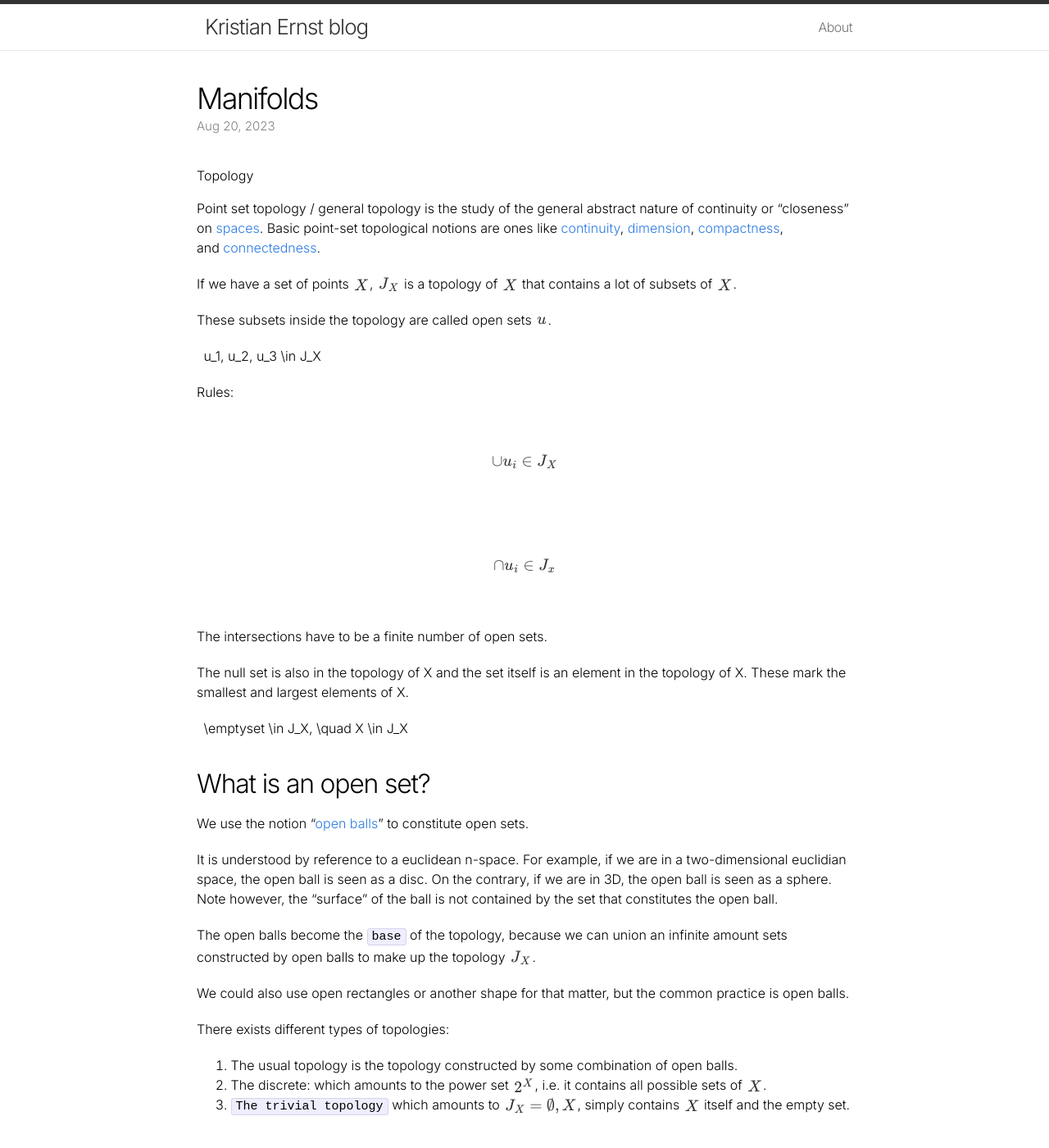
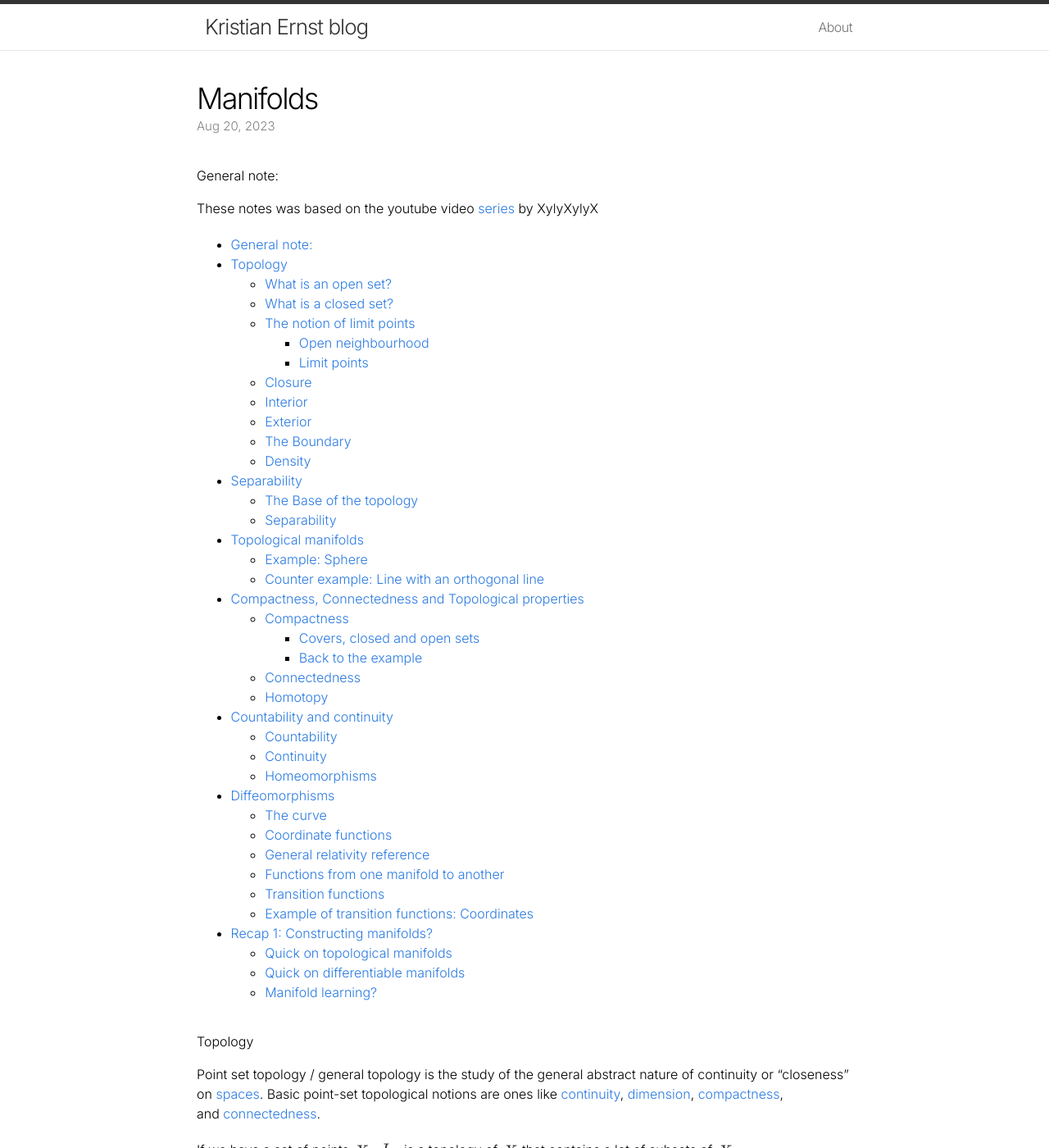
Before and after one commit to kristianernst/kristianernst.github.io, a Jekyll site: the page built from _posts/2023-08-20-manifolds.markdown, in a window 1280 px wide and 1400 px high. Shown: the whole window at 82% size. Built offline with Jekyll 4.4.1, drawn with Linux system fonts in a browser that asks for light colours; formulas are drawn with MathJax 3.

Commit message:
updated math

```diff
--- a/_posts/2023-08-20-LongLoRA.markdown
+++ b/_posts/2023-08-20-LongLoRA.markdown
@@ -62,7 +62,7 @@
 
 \\(S^2\\) attention: shift short attention:
 
-![zoomed image](/assets/nlp/assets/image-20231005164105473.png){: .zoomed}
+![zoomed image](assets/nlp/image-20231005164105473.png){: .zoomed}
 
 We present shift short attention (S2-Attn) as an efficient substitute for standard self-attention. As shown in Figure 2, we split context length into several groups and conduct attention in each group individually. In half attention heads, we shift the tokens by half group size, which ensures the information flow between neighbouring groups. For example, we use S2-Attn with group size 2048 to approximate the total 8192 context length training.
 
@@ -70,10 +70,10 @@
 
 We empirically show that learnable embedding and normalization layers are the key to unlocking long context LoRA fine-tuning,
 
-![zoomed image](/assets/nlp/assets/image-20231005164056529.png){: .zoomed}
+![zoomed image](assets/nlp/image-20231005164056529.png){: .zoomed}
 
 We shift the group partition by half group size in half attention heads. Taking the overall 8192 context length for example, in pattern 1, the first group conducts self-attention from 1st to 2048th tokens. In Pattern 2, the group partition is shifted by 1024. The first attention group begins from 1025th and ends at 3072th tokens, while the first and the last 1024 tokens belong to the same group. We use patterns 1 and 2 in each half self-attention heads respectively. This manner does not increase additional computation cost but enables the the information flow between different groups. We show that it gets close to the standard attention baseline in Table 1.
 
 **Easy Implementation.** Shift short attention is easy to implement. It involves only two steps: (1) shifting tokens in half attention heads, and (2) transposing features from token dimension to batch dimension. Two lines of code are enough. We provide a PyTorch-style code in Algorithm 1. In the following, we make a pilot study and clarify the reasons for our design step by step.
 
-![zoomed image](/assets/nlp/assets/image-20231005164124428.png){: .zoomed}
+![zoomed image](assets/nlp/image-20231005164124428.png){: .zoomed}
--- a/_posts/2023-08-20-fast_pytorch.markdown
+++ b/_posts/2023-08-20-fast_pytorch.markdown
@@ -87,7 +87,7 @@
 
 This function is called a “Linear affine quantization”.
 
-![image-20231005162335159](/assets/pytorch/assets/image-20231005162335159.png){: .zoom50% }
+![image-20231005162335159](assets/pytorch/image-20231005162335159.png){: .zoom50% }
 
 [https://devblog.pytorchlightning.ai/how-to-train-edge-optimized-speech-recognition-models-with-pytorch-lightning-part-2-quantization-2eaa676b1512](https://devblog.pytorchlightning.ai/how-to-train-edge-optimized-speech-recognition-models-with-pytorch-lightning-part-2-quantization-2eaa676b1512)
 
--- a/_posts/2023-08-20-manifolds.markdown
+++ b/_posts/2023-08-20-manifolds.markdown
@@ -7,6 +7,54 @@
 category: "Math"
 mathjax: true
 ---
+
+# General note:
+
+These notes was based on the youtube video [series](https://www.youtube.com/watch?v=CEXSSz0gZI4&list=PLRlVmXqzHjUQHEx63ZFxV-0Ortgf-rpJo) by XylyXylyX
+
+
+
+- [General note:](#general-note)
+- [Topology](#topology)
+  - [What is an open set?](#what-is-an-open-set)
+  - [What is a closed set?](#what-is-a-closed-set)
+  - [The notion of limit points](#the-notion-of-limit-points)
+    - [Open neighbourhood](#open-neighbourhood)
+    - [Limit points](#limit-points)
+  - [Closure](#closure)
+  - [Interior](#interior)
+  - [Exterior](#exterior)
+  - [The Boundary](#the-boundary)
+  - [Density](#density)
+- [Separability](#separability)
+  - [The Base of the topology](#the-base-of-the-topology)
+  - [Separability](#separability-1)
+- [Topological manifolds](#topological-manifolds)
+    - [Example: Sphere](#example-sphere)
+    - [Counter example: Line with an orthogonal line](#counter-example-line-with-an-orthogonal-line)
+- [Compactness, Connectedness and Topological properties](#compactness-connectedness-and-topological-properties)
+  - [Compactness](#compactness)
+    - [Covers, closed and open sets](#covers-closed-and-open-sets)
+    - [Back to the example](#back-to-the-example)
+  - [Connectedness](#connectedness)
+  - [Homotopy](#homotopy)
+- [Countability and continuity](#countability-and-continuity)
+  - [Countability](#countability)
+  - [Continuity](#continuity)
+  - [Homeomorphisms](#homeomorphisms)
+- [Diffeomorphisms](#diffeomorphisms)
+  - [The curve](#the-curve)
+  - [Coordinate functions](#coordinate-functions)
+  - [General relativity reference](#general-relativity-reference)
+  - [Functions from one manifold to another](#functions-from-one-manifold-to-another)
+  - [Transition functions](#transition-functions)
+  - [Example of transition functions: Coordinates](#example-of-transition-functions-coordinates)
+- [Recap 1: Constructing manifolds?](#recap-1-constructing-manifolds)
+  - [Quick on topological manifolds](#quick-on-topological-manifolds)
+  - [Quick on differentiable manifolds](#quick-on-differentiable-manifolds)
+  - [Manifold learning?](#manifold-learning)
+
+
 
 # Topology
 
@@ -124,7 +172,7 @@
 
 What is not in the exterior nor in the interior.
 
-![Untitled](/assets/manifold/assets/Untitled.png){: .zoom50% }
+![Untitled](assets/manifold/Untitled.png){: .zoom50% }
 
 ## Density
 
@@ -164,7 +212,7 @@
 
 This is an extension of T1 that also says that the two sets V and U has to be disjoint!
 
-![Untitled](/assets/manifold/assets/Untitled-6515138.png){: .zoom50% }
+![Untitled](assets/manifold/Untitled-6515138.png){: .zoom50% }
 
 It is clear that if \\(T_1\\) is true, then \\(T_0\\) is automatically true, however not the other way around.
 
@@ -197,7 +245,7 @@
 
 **Example of mapping to R2:**
 
-![Untitled](/assets/manifold/assets/Untitled-6515426.png){: .zoom50% }
+![Untitled](assets/manifold/Untitled-6515426.png){: .zoom50% }
 
 ### Example: Sphere
 
@@ -259,13 +307,13 @@
 
 Here's how a geometric interpretation of a function \\(f\\) mapping \\(U_p\\) to \\(V\\)
 
-![Untitled](/assets/manifold/assets/Untitled 1-6515433.png){: .zoom50% }
+![Untitled](assets/manifold/Untitled 1-6515433.png){: .zoom50% }
 
 Then we do it again, but instead of removing the south pole, we remove the north pole.
 
 \\(U_q = X \setminus p\\)
 
-![Untitled](/assets/manifold/assets/Untitled 2-6515436.png){: .zoom50% }
+![Untitled](assets/manifold/Untitled 2-6515436.png){: .zoom50% }
 
 We then take these two homeomorphisms, pair them up with the sets they are attached to, and put them in a set together
 
@@ -277,14 +325,14 @@
 
 And X is essentially two lines, where one begins from a point on the other line and is ortogonal to that line.
 
-![Untitled](/assets/manifold/assets/Untitled 3-6515441.png){: .zoom50% }
+![Untitled](assets/manifold/Untitled 3-6515441.png){: .zoom50% }
 
 It is impossible to construct a homeomorphic relationship between these two topological spaces. It is possible to map from the higher dimensional space to the lower dimensional one, but not the other way around. Therefore \\(f^{-1}\\) is not onto and one to one (and is thus not invertible).
 
 
 # Compactness, Connectedness and Topological properties
 
-![Untitled](/assets/manifold/assets/Untitled-6515326.png){: .zoom50% }
+![Untitled](assets/manifold/Untitled-6515326.png){: .zoom50% }
 
 How do we know that a space is homeomorphic to another space? (in this case X and Y). Any single function that is 1-1 onto and i continuous and has a continuous inverse, then the two spaces are homeomorphic.
 
@@ -355,13 +403,13 @@
 
 If we have a topological space \\((X, J_X)\\)
 
-![Untitled](/assets/manifold/assets/Untitled 1-6515321.png){: .zoom50% }
+![Untitled](assets/manifold/Untitled 1-6515321.png){: .zoom50% }
 
 Where the space X consists of two spaces G and H, let G and H be open sets in the topology, if there is no intersection between them, then we can say that the space \\(X\\) is NOT connected.
 
 By the property of homeomorphism, if we map to another topological space, the property of connectedness follows:
 
-![Untitled](/assets/manifold/assets/Untitled 2.png){: .zoom50% }
+![Untitled](assets/manifold/Untitled 2.png){: .zoom50% }
 
 **Path-connectedness**
 
@@ -375,13 +423,13 @@
 
 If you are path connected, you are connected.
 
-![Untitled](/assets/manifold/assets/Untitled 3.png){: .zoom50% }
+![Untitled](assets/manifold/Untitled 3.png){: .zoom50% }
 
 ## Homotopy
 
 Definition: A continuous transformation from one function to another. A homotopy between functions \\(f\\) and \\(g\\) from a space \\(X\\) to a space \\(Y\\) is a continuous map \\(G\\) from \\(X \times [0,1] \rightarrow Y\\) such that \\(G(x,0)=f(x)\\) and \\(G(x,1)=g(x)\\) where \\(\times\\) denotes set pairing. another way of saying this is that a homotopy is a path in the mapping space \\(\operatorname{Map}(X,Y)\\) from the first function to the second. Two mathematical objects are said to be [homotopic](https://mathworld.wolfram.com/Homotopic.html) if one can be continuously deformed into the other.
 
-![Untitled](/assets/manifold/assets/Untitled 4.png){: .zoom50% }
+![Untitled](assets/manifold/Untitled 4.png){: .zoom50% }
 
 The doughnut have different homotopies of paths because of the hole in the space. I.e. the blue function of path-connectedness behaves vastly different from that of the red line, and the green line and vice versa. However in the topological space of \\(X\\), the red line and the blue line and the green line can be deformed to the other (this is called “simply connected” \\(C \sim X\\)).
 
@@ -441,7 +489,7 @@
 
 	11:31 [https://www.youtube.com/watch?v=L1MC5GvlxPI&list=PLRlVmXqzHjUQHEx63ZFxV-0Ortgf-rpJo&index=4](https://www.youtube.com/watch?v=L1MC5GvlxPI&list=PLRlVmXqzHjUQHEx63ZFxV-0Ortgf-rpJo&index=4)
 
-	![Untitled](/assets/manifold/assets/Untitled-6515262.png){: .zoom50% }
+	![Untitled](assets/manifold/Untitled-6515262.png){: .zoom50% }
 
 We want to have second countable properties when working with manifolds.
 
@@ -488,7 +536,7 @@
 
 So for every \\(v\\) that is an open neighbourhood of \\(f(x)\\), for the function to be continuous, I need to be able to find an open neighbourhood in \\(x\\) with that entire open neighbourhood maps to a subset of the open neighbourhood in \\(v\\).
 
-![Untitled](/assets/manifold/assets/Untitled 1.png){: .zoom50% }
+![Untitled](assets/manifold/Untitled 1.png){: .zoom50% }
 
 **Examples:**
 
@@ -527,7 +575,7 @@
 
 Let the function \\(f\\) map \\(\lambda\\) to X,  \\(f(\lambda) \in X\\) because \\(f(\lambda): \mathbb{R} \rightarrow X\\)
 
-![Untitled](/assets/manifold/assets/Untitled-6515580.png){: .zoom50% }
+![Untitled](assets/manifold/Untitled-6515580.png){: .zoom50% }
 
 This picture tells that to construct curves and use them  for calculus, we can map then onto the differential manifold and then map them to a euclidean range, in this case \\(\mathbb{R}^2\\) with the usual topology. Hence to optain the coordinates in the chart, \\((a,b) = \gamma \circ f(\lambda_i) \in \mathbb{R}^2\\), for a given value of \\(\lambda\\). We really need the chart \\(\gamma\\) for this whole thing to work, otherwise we would not be able to obtain coordinates.
 
@@ -547,7 +595,7 @@
 
 ## General relativity reference
 
-![Untitled](/assets/manifold/assets/Untitled 1-6515584.png){: .zoom50% }
+![Untitled](assets/manifold/Untitled 1-6515584.png){: .zoom50% }
 
 This picture shows how a new coordinate \\(X^{0^{\prime} }\\) is a function of old coordinates.
 
@@ -567,7 +615,7 @@
 
 \\(f : X \rightarrow Y\\), where \\(X\\) is a differentiable manifold \\((X, \mathcal{T}_X, \mathcal{A})\\), and \\(Y\\) is a differentiable manifold \\((Y,\mathcal{T}_Y,\mathcal{B})\\)
 
-![Untitled](/assets/manifold/assets/Untitled 2-6515589.png){: .zoom50% }
+![Untitled](assets/manifold/Untitled 2-6515589.png){: .zoom50% }
 
 Instead of using transition functions from one chart to another of an atlas, can we transition from one manifold to another? (this is marked with the purple line)
 
@@ -600,7 +648,7 @@
 
 All of these charts cover the entire topological space \\(X\\), which forms the atlas. Locally each chart cover an open neighborhood which is an open subset of the topology. And each chart region is locally homeomorphic to some region of the euclidean space \\(\mathbb{R}^d = \mathbb{R} \times \mathbb{R} \times \dots \times \mathbb{R}_d\\) where \\(\times\\) is the cartesian product, which yields ordered pairs that can be used as coordinates in the euclidean space.
 
-![Untitled](/assets/manifold/assets/Untitled-6515497.png){: .zoom50% }
+![Untitled](assets/manifold/Untitled-6515497.png){: .zoom50% }
 
 We can do calculus in the euclidean space!
 
@@ -640,7 +688,7 @@
 
 It transitions from one chart to another! and we can take derivatives of this, because it maps from \\(\mathbb{R}^d \rightarrow \mathbb{R}^d\\)
 
-![Untitled](/assets/manifold/assets/Untitled 1-6515493.png){: .zoom50% }
+![Untitled](assets/manifold/Untitled 1-6515493.png){: .zoom50% }
 
 These functions can be made given we have a topological manifold. Because the composition of the two functions \\(\gamma\\) are continuous, \\(\gamma_i \circ \gamma_j^{-1}\\) is also continuous. Given we have a topological manifold, we are guarranteed that the composition functions are continuous. This means they are at least \\(C^0\\).
 
@@ -678,7 +726,7 @@
 
 We go back to the sphere and we want to map it to \\(\mathbb{R}^2\\) with the usual topology.
 
-![Untitled](/assets/manifold/assets/Untitled 2-6515488.png){: .zoom50% }
+![Untitled](assets/manifold/Untitled 2-6515488.png){: .zoom50% }
 
 In principle, the R2 is different from \\(\gamma_1(p)\\) and  \\(\gamma_2(p)\\), but we use it for illustrational ease.
 
```
Also changed, not shown: _posts/2023-08-20-LoRA.markdown (+5 -5 lines).
